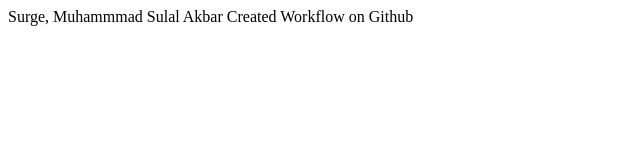
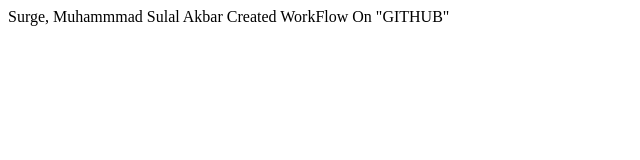
Before and after one commit to SulalAkbar/BootCamp2020, a plain HTML site: page index.html in a window 1280 px wide. Shown: the full height of the page, 0-640 px from the left. Drawn offline with Linux system fonts and the light colour scheme.

Commit message:
Added Workflow Revised

```diff
--- a/index.html
+++ b/index.html
@@ -1,8 +1,10 @@
 <html>
+
+
 
 <p>
     Surge, Muhammmad Sulal Akbar
 
-    Created Workflow on Github
+    Created WorkFlow On "GITHUB"
 </p>
 </html>
```
Also changed, not shown: 1 other file.
